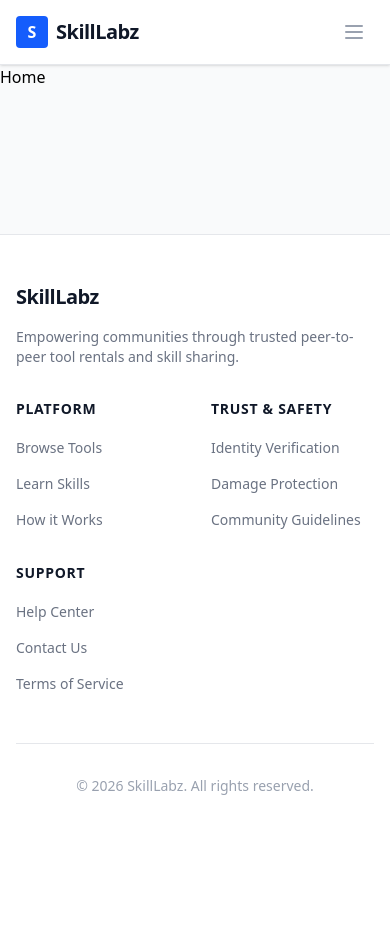
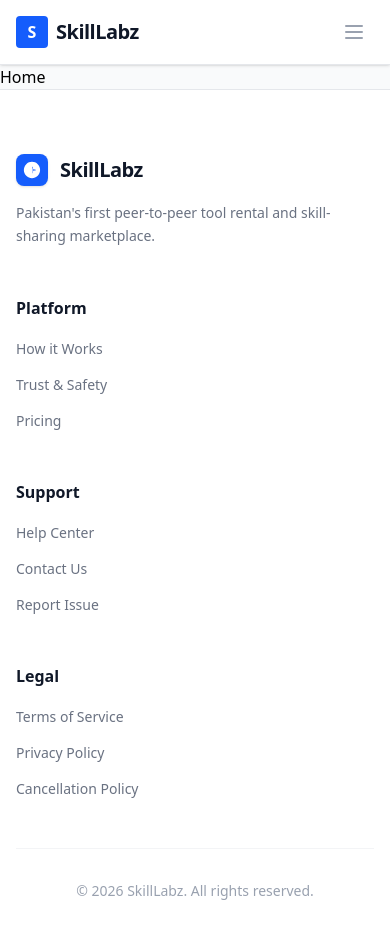
Before and after one commit to Walija-sh/SkillLabz, a React (Vite) app in the folder client/: page / in a window 390 px wide. Shown: the top 938 px of the page. Before the commit the page ends 844 px from the top, so only its background shows below. Built offline with nearby package versions, Linux system fonts and the light colour scheme.

Commit message:
update footer layout to match figma design

```diff
--- a/client/src/components/layout/Footer.jsx
+++ b/client/src/components/layout/Footer.jsx
@@ -1,52 +1,89 @@
 import React from 'react';
-import { Link } from 'react-router-dom';
+import { Link, useLocation, useNavigate } from 'react-router-dom';
 
 export default function Footer() {
+  const location = useLocation();
+  const navigate = useNavigate();
+
+  // Function to handle smooth scrolling to homepage sections
+  const handleScroll = (e, href) => {
+    e.preventDefault();
+    const targetId = href.replace('/#', '');
+
+    if (location.pathname === '/') {
+      const element = document.getElementById(targetId);
+      if (element) {
+        element.scrollIntoView({ behavior: 'smooth' });
+      }
+    } else {
+      navigate(href);
+    }
+  };
+
   return (
     <footer className="border-t border-gray-200 bg-white">
-      <div className="mx-auto max-w-7xl overflow-hidden px-4 py-12 sm:px-6 lg:px-8">
-        <div className="grid grid-cols-2 gap-8 md:grid-cols-4">
+      <div className="mx-auto max-w-7xl overflow-hidden px-4 py-16 sm:px-6 lg:px-8">
+        <div className="grid grid-cols-1 gap-12 md:grid-cols-4 lg:gap-8">
 
-          {/* Brand & Tagline */}
-          <div className="col-span-2 md:col-span-1">
-            <span className="text-xl font-bold tracking-tight text-gray-900">SkillLabz</span>
-            <p className="mt-4 text-sm text-gray-500">
-              Empowering communities through trusted peer-to-peer tool rentals and skill sharing.
+          {/* Column 1: Brand & Tagline */}
+          <div className="col-span-1">
+            <Link to="/" className="flex items-center gap-3">
+              <div className="bg-blue-600 h-8 w-8 rounded-lg flex items-center justify-center text-white shadow-sm">
+                <svg xmlns="http://www.w3.org/2000/svg" viewBox="0 0 24 24" fill="currentColor" className="w-5 h-5 transform -rotate-45">
+                  <path fillRule="evenodd" d="M12 2.25c-5.385 0-9.75 4.365-9.75 9.75s4.365 9.75 9.75 9.75 9.75-4.365 9.75-9.75S17.385 2.25 12 2.25zM9.53 9.53a.75.75 0 011.06 0l1.22 1.22a.75.75 0 001.06 0l1.22-1.22a.75.75 0 011.06 1.06l-1.22 1.22a.75.75 0 000 1.06l1.22 1.22a.75.75 0 01-1.06 1.06l-1.22-1.22a.75.75 0 00-1.06 0l-1.22 1.22a.75.75 0 01-1.06-1.06l1.22-1.22a.75.75 0 000-1.06l-1.22-1.22a.75.75 0 010-1.06z" clipRule="evenodd" />
+                  <path d="M14.394 6.942a4.982 4.982 0 00-4.085 1.488L5.75 13.006a2.25 2.25 0 103.182 3.182l4.576-4.56a4.982 4.982 0 001.488-4.084.75.75 0 00-1.218-.544 2.985 2.985 0 01-1.385.498.75.75 0 01-.63-.263 2.984 2.984 0 01.026-1.748.75.75 0 00-.395-.892z" />
+                </svg>
+              </div>
+              <span className="text-xl font-bold tracking-tight text-gray-900">SkillLabz</span>
+            </Link>
+            <p className="mt-4 text-sm text-gray-500 leading-relaxed pr-4">
+              Pakistan's first peer-to-peer tool rental and skill-sharing marketplace.
             </p>
           </div>
 
-          {/* Links Group 1 */}
+          {/* Column 2: Platform */}
           <div>
-            <h3 className="text-sm font-semibold text-gray-900 tracking-wider uppercase">Platform</h3>
+            <h3 className="text-base font-bold text-gray-900">Platform</h3>
             <ul className="mt-4 space-y-3">
-              <li><Link to="/tools" className="text-sm text-gray-500 hover:text-blue-600 transition-colors">Browse Tools</Link></li>
-              <li><Link to="/skills" className="text-sm text-gray-500 hover:text-blue-600 transition-colors">Learn Skills</Link></li>
-              <li><Link to="/how-it-works" className="text-sm text-gray-500 hover:text-blue-600 transition-colors">How it Works</Link></li>
+              <li>
+                {/* Updated to act as a smooth scroll link */}
+                <a
+                  href="/#how-it-works"
+                  onClick={(e) => handleScroll(e, '/#how-it-works')}
+                  className="text-sm text-gray-500 hover:text-blue-600 transition-colors cursor-pointer"
+                >
+                  How it Works
+                </a>
+              </li>
+              <li><Link to="/trust-safety" className="text-sm text-gray-500 hover:text-blue-600 transition-colors">Trust & Safety</Link></li>
+              <li><Link to="/pricing" className="text-sm text-gray-500 hover:text-blue-600 transition-colors">Pricing</Link></li>
             </ul>
           </div>
 
-          {/* Links Group 2 */}
+          {/* Column 3: Support */}
           <div>
-            <h3 className="text-sm font-semibold text-gray-900 tracking-wider uppercase ">Trust & Safety</h3>
+            <h3 className="text-base font-bold text-gray-900">Support</h3>
             <ul className="mt-4 space-y-3">
-              <li><Link to="/verification" className="text-sm text-gray-500 hover:text-blue-600 transition-colors">Identity Verification</Link></li>
-              <li><Link to="/insurance" className="text-sm text-gray-500 hover:text-blue-600 transition-colors">Damage Protection</Link></li>
-              <li><Link to="/guidelines" className="text-sm text-gray-500 hover:text-blue-600 transition-colors">Community Guidelines</Link></li>
+              <li><Link to="/help" className="text-sm text-gray-500 hover:text-blue-600 transition-colors">Help Center</Link></li>
+              <li><Link to="/contact" className="text-sm text-gray-500 hover:text-blue-600 transition-colors">Contact Us</Link></li>
+              <li><Link to="/report-issue" className="text-sm text-gray-500 hover:text-blue-600 transition-colors">Report Issue</Link></li>
             </ul>
           </div>
 
-          {/* Links Group 3 */}
+          {/* Column 4: Legal */}
           <div>
-            <h3 className="text-sm font-semibold text-gray-900 tracking-wider uppercase">Support</h3>
+            <h3 className="text-base font-bold text-gray-900">Legal</h3>
             <ul className="mt-4 space-y-3">
-              <li><Link to="/help" className="text-sm text-gray-500 hover:text-blue-600 transition-colors">Help Center</Link></li>
-              <li><Link to="/contact" className="text-sm text-gray-500 hover:text-blue-600 transition-colors">Contact Us</Link></li>
               <li><Link to="/terms" className="text-sm text-gray-500 hover:text-blue-600 transition-colors">Terms of Service</Link></li>
+              <li><Link to="/privacy" className="text-sm text-gray-500 hover:text-blue-600 transition-colors">Privacy Policy</Link></li>
+              <li><Link to="/cancellation-policy" className="text-sm text-gray-500 hover:text-blue-600 transition-colors">Cancellation Policy</Link></li>
             </ul>
           </div>
+
         </div>
 
-        <div className="mt-12 border-t border-gray-200 pt-8 flex flex-col md:flex-row justify-between items-center">
+        {/* Bottom Section: Centered Copyright */}
+        <div className="mt-12 border-t border-gray-100 pt-8 flex justify-center items-center">
           <p className="text-sm text-gray-400">
             &copy; {new Date().getFullYear()} SkillLabz. All rights reserved.
           </p>
```
